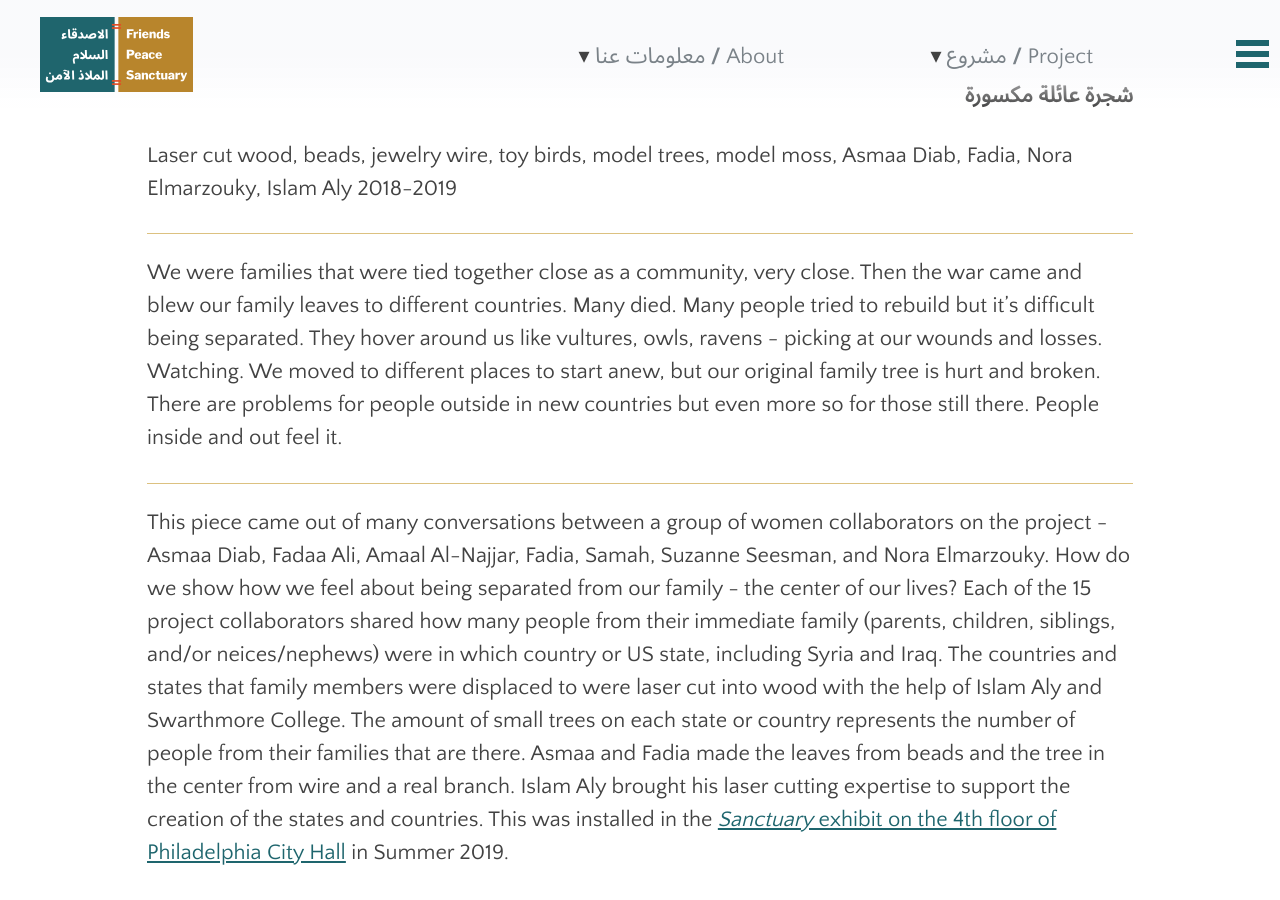
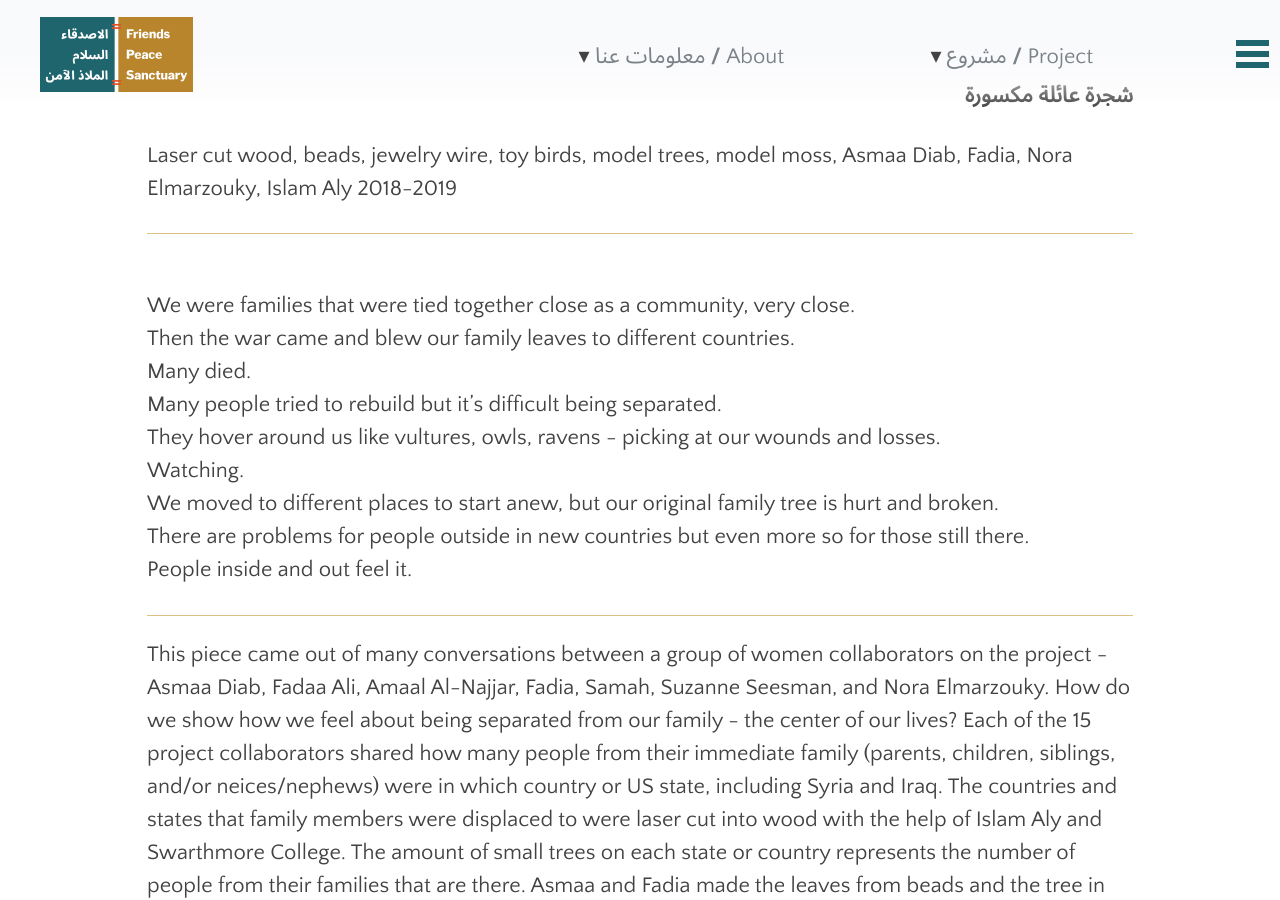
Before and after one commit to swat-ds/fps.swarthmore.edu, a Jekyll site: the page built from _posts/2020-02-14-a-broken-family-tree-asmaa-diab.md, in a window 1280 px wide and 900 px high, scrolled down 661 px. Built offline with Jekyll 4.4.1, drawn with Linux system fonts in a browser that asks for light colours.

```diff
--- a/_posts/2020-02-14-a-broken-family-tree-asmaa-diab.md
+++ b/_posts/2020-02-14-a-broken-family-tree-asmaa-diab.md
@@ -30,14 +30,14 @@ Asmaa Diab, Fadia, Nora Elmarzouky, Islam Aly
 
 <hr/>
 
-We were families that were tied together close as a community, very close.
-Then the war came and blew our family leaves to different countries.
-Many died.
-Many people tried to rebuild but it’s difficult being separated.
-They hover around us like vultures, owls, ravens - picking at our wounds and losses. Watching.
-We moved to different places to start anew, but our original family tree is hurt and broken.
-There are problems for people outside in new countries but even more so for those still there.
-People inside and out feel it.
+<br/>We were families that were tied together close as a community, very close.
+<br/>Then the war came and blew our family leaves to different countries.
+<br/>Many died.
+<br/>Many people tried to rebuild but it’s difficult being separated.
+<br/>They hover around us like vultures, owls, ravens - picking at our wounds and losses. <br/>Watching.
+<br/>We moved to different places to start anew, but our original family tree is hurt and broken.
+<br/>There are problems for people outside in new countries but even more so for those still there.
+<br/>People inside and out feel it.
 
 <hr/>
 
```
